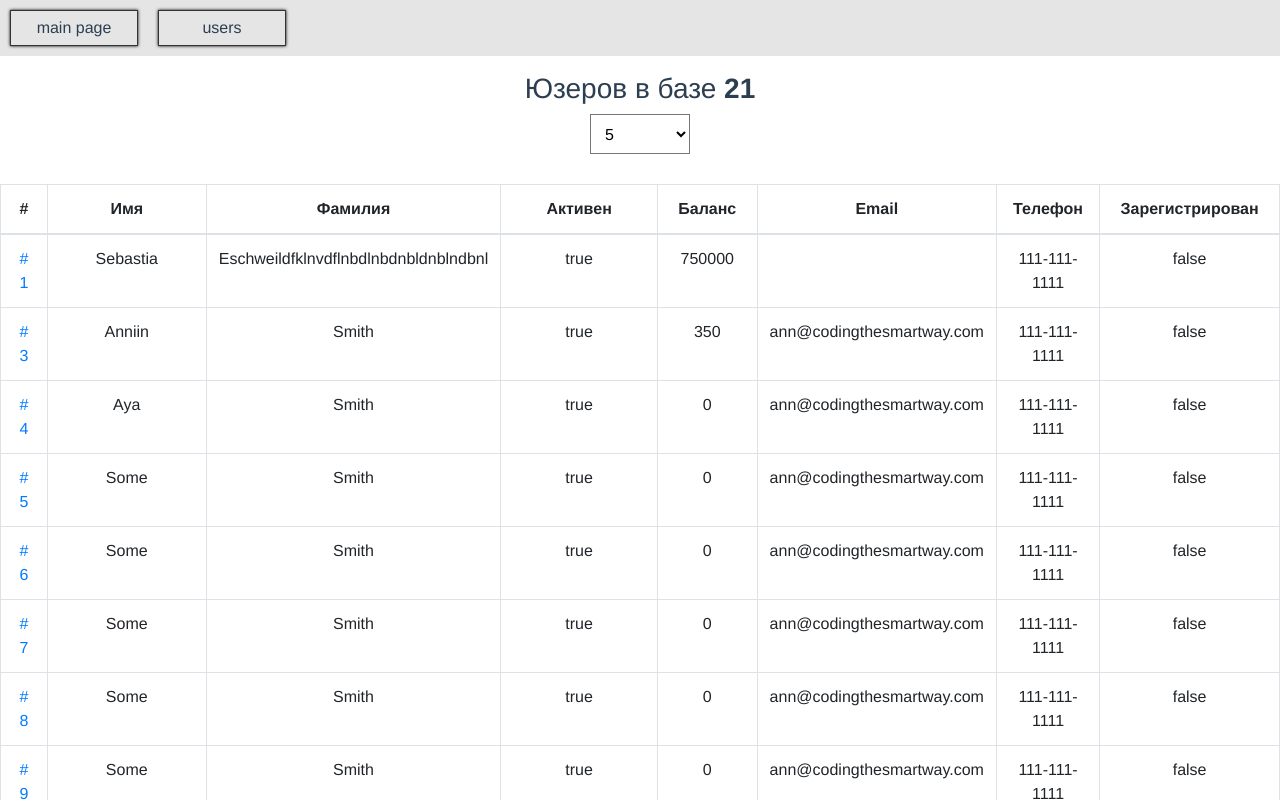
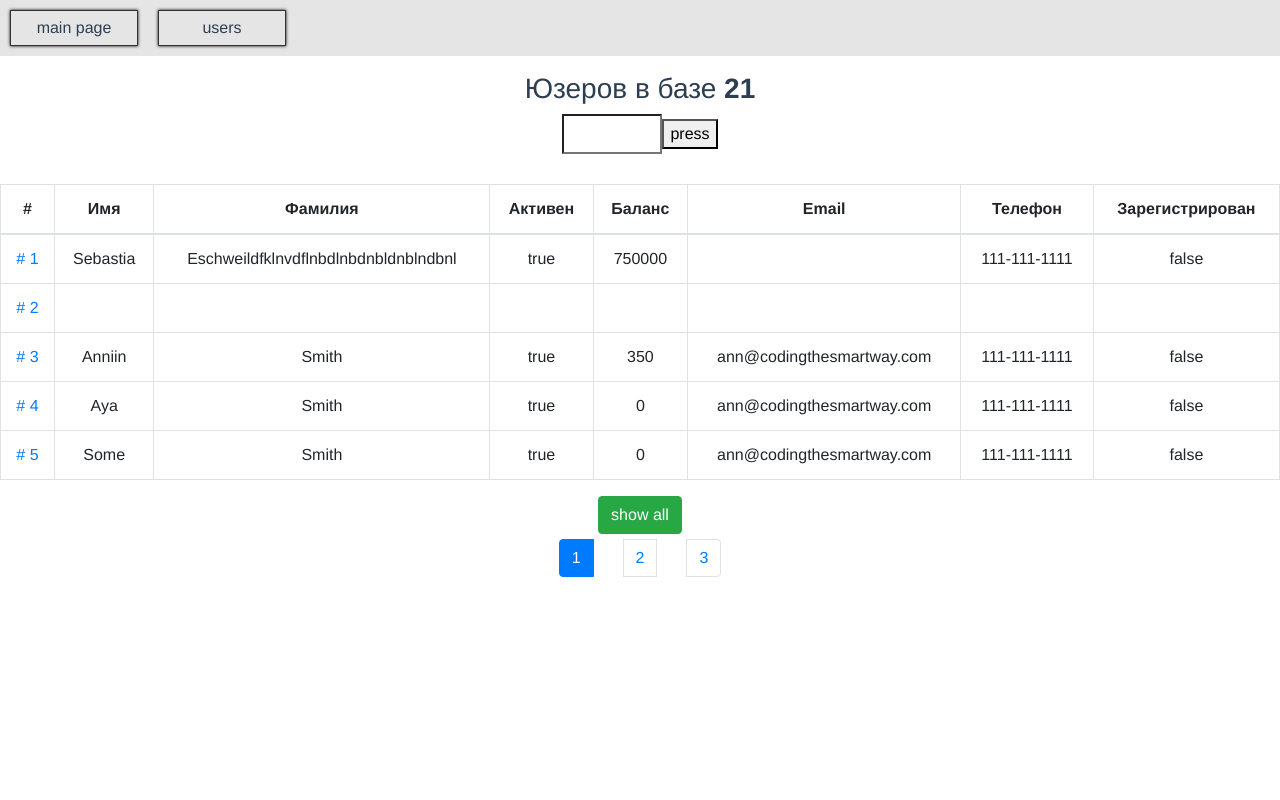
Before and after one commit to 0632347878/app-vue, a Vue app: page /list in a window 1280 px wide. Shown: the top 800 px of the page. Built offline with nearby package versions, Linux system fonts and the light colour scheme; data requests are answered from the project's data file.

Commit message:
added  and part of pagination

```diff
--- a/db.json
+++ b/db.json
@@ -26,6 +26,19 @@
         "true": ""
       },
       "http://localhost:3000/employees/[object Object]": ""
+    },
+    {
+      "id": 2,
+      "firstName": "",
+      "lastName": "",
+      "email": "",
+      "isActive": "",
+      "balance": "",
+      "phone": "",
+      "registered": "",
+      "registeredDate": "",
+      "picture": "//images.igdb.com/igdb/image/upload/t_thumb/z5t0yuhyiiui1ickwhgj.png",
+      "true": ""
     },
     {
       "id": 3,
--- a/src/components/VueSingleSelect.vue
+++ b/src/components/VueSingleSelect.vue
@@ -1,9 +1,9 @@
 <template>
-	<select @change="checkAmount" class="selectpicker" v-model="selected">
-		<option value="5">5</option>
-		<option value="10">10</option>
-		<option value="15">15</option>
-	</select>
+	<div>
+		<input class="selectpicker" v-model="value">
+		<button @click="checkValue">press</button>
+	</div>
+
 </template>
 
 <script>
@@ -11,18 +11,22 @@
 	export default {
 		name: 'Select',
 		data: () => ({
-			selected: 5
+			value: '',
+			sign: 101
 		}),
 		methods: {
-			checkAmount: () => {
-				this.$emit('myCallback')
+			checkValue ()  {
+				this.$emit('checkValue', {
+					value: this.value,
+					sign: this.sign
+				})
 			}
 		},
 		props: {
 
 		},
 		mounted() {
-//			this.checkAmount()
+		//			this.checkAmount()
 		}
 	}
 </script>
--- a/src/components/list.vue
+++ b/src/components/list.vue
@@ -1,7 +1,9 @@
 <template>
     <div>
-        <h3>Юзеров в базе <b>{{ employees.length +1 }}</b></h3>
-        <vue-single-select></vue-single-select>
+        <h3>Юзеров в базе <b>{{ employees.length }}</b></h3>
+        <vue-single-select @checkValue="onLogin" >
+
+        </vue-single-select>
         <table class="table table-bordered table-users">
             <thead>
                 <tr>
@@ -16,7 +18,7 @@
                 </tr>
             </thead>
             <tbody>
-            <tr v-for="(employee, index) in employees" :key="employee.id">
+                <tr v-for="(employee, index) in employees" :key="employee.id" v-if="employees && employees.length > 0 && index <= limitationList">
                     <td>
                         <router-link :to="`/employees/${employee.id}`"># {{ employee.id }}</router-link>
                     </td>
@@ -30,6 +32,19 @@
                 </tr>
             </tbody>
         </table>
+        <button class="btn btn-success">show all</button>
+        <ul class="pagination">
+            <li class="page-item"
+                :class="{ active: limitationList == 4 }">
+                <a class="page-link" href="#">1</a></li>
+            <li class="page-item"
+                :class="{ active: limitationList == 9 }">
+                <a class="page-link" href="#">2</a></li>
+            <li class="page-item"
+                :class="{ active: limitationList == 14 }">
+                <a class="page-link" href="#">3</a></li>
+
+        </ul>
     </div>
 </template>
 
@@ -41,9 +56,13 @@
     data: () => ({
         url: 'http://localhost:3000/employees',
         users: [],
-        employees: {}
+        employees: {},
+        limitationList: 4
     }),
     methods: {
+    onLogin(data) {
+        console.log('child component send data', data)
+    },
     loadData() {
         var _self = this;
 
```
Lines whose indentation alone changed are shown as unchanged.
